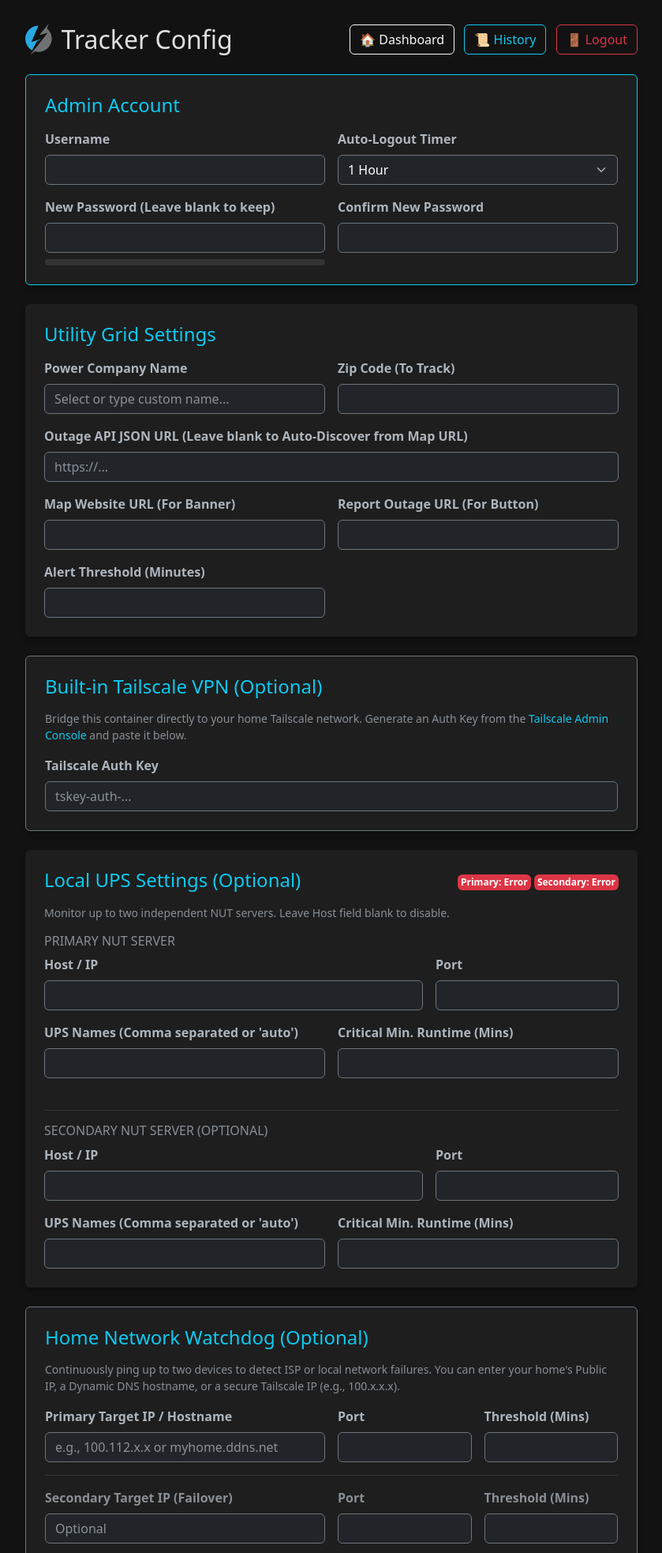
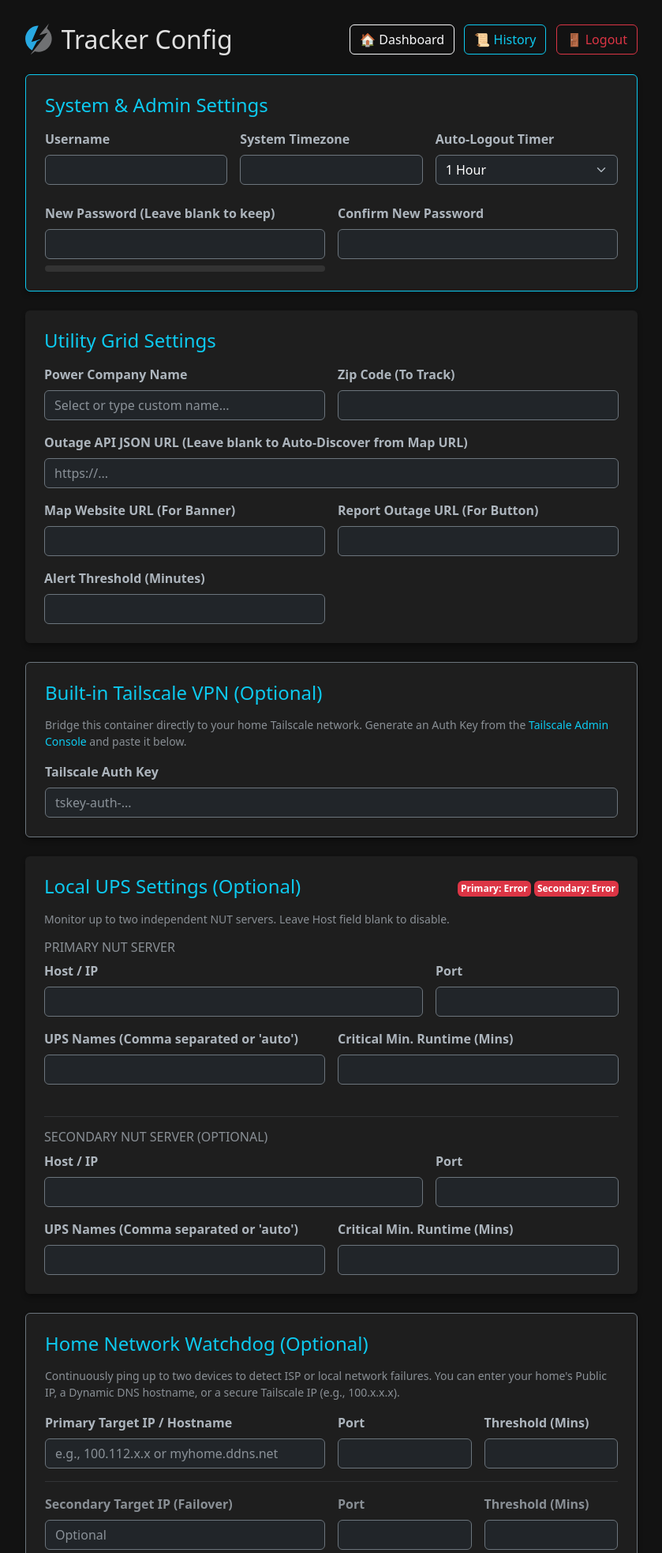
Before and after one commit to NightHawkATL/outage-tracker, a Flask app: template templates/config.html in a window 1280 px wide. Shown: the top 1966 px of the page at 79% size, without its empty margins (220-1059 px from the left). Run offline with Flask 3, Linux system fonts and the light colour scheme; the template is opened without the code that fills it, so the values that code supplies are empty; parts of the project's set-up code (start-up, migrations or seed data) failed here and were passed over.

Commit message:
Update templates/config.html

```diff
--- a/templates/config.html
+++ b/templates/config.html
@@ -28,15 +28,28 @@
 
         <form method="POST" action="/config">
 
-            <!-- Auth Settings -->
+            <!-- Auth & System Settings -->
             <div class="card p-4 mb-4 border border-info">
-                <h4 class="text-info mb-3">Admin Account</h4>
+                <h4 class="text-info mb-3">System & Admin Settings</h4>
                 <div class="row g-3">
-                    <div class="col-md-6">
+                    <div class="col-md-4">
                         <label class="form-label">Username</label>
                         <input type="text" name="admin_username" class="form-control bg-dark text-white border-secondary" value="{{ config.admin_username }}" required>
                     </div>
-                    <div class="col-md-6">
+                    <div class="col-md-4">
+                        <label class="form-label">System Timezone</label>
+                        <input list="tz_list" name="timezone" class="form-control bg-dark text-white border-secondary" value="{{ config.timezone }}" required>
+                        <datalist id="tz_list">
+                            <option value="America/New_York">
+                            <option value="America/Chicago">
+                            <option value="America/Denver">
+                            <option value="America/Los_Angeles">
+                            <option value="America/Phoenix">
+                            <option value="Europe/London">
+                            <option value="UTC">
+                        </datalist>
+                    </div>
+                    <div class="col-md-4">
                         <label class="form-label">Auto-Logout Timer</label>
                         <select name="session_timeout" class="form-select bg-dark text-white border-secondary">
                             <option value="1" {% if config.session_timeout == 1 %}selected{% endif %}>1 Hour</option>
@@ -47,14 +60,15 @@
                             <option value="0" {% if config.session_timeout == 0 %}selected{% endif %}>Disabled (Permanent)</option>
                         </select>
                     </div>
-                    <div class="col-md-6">
+
+                    <div class="col-md-6 mt-4">
                         <label class="form-label">New Password (Leave blank to keep)</label>
                         <input type="password" name="admin_password" id="pwd1" onkeyup="checkPwd()" class="form-control bg-dark text-white border-secondary">
                         <div class="progress mt-2">
                             <div id="pwd-strength-bar" class="progress-bar" role="progressbar" style="width: 0%"></div>
                         </div>
                     </div>
-                    <div class="col-md-6">
+                    <div class="col-md-6 mt-4">
                         <label class="form-label">Confirm New Password</label>
                         <input type="password" id="pwd2" onkeyup="checkPwd()" class="form-control bg-dark text-white border-secondary">
                         <div id="match-warning" class="text-danger small mt-1" style="display:none;">Passwords do not match!</div>
```
